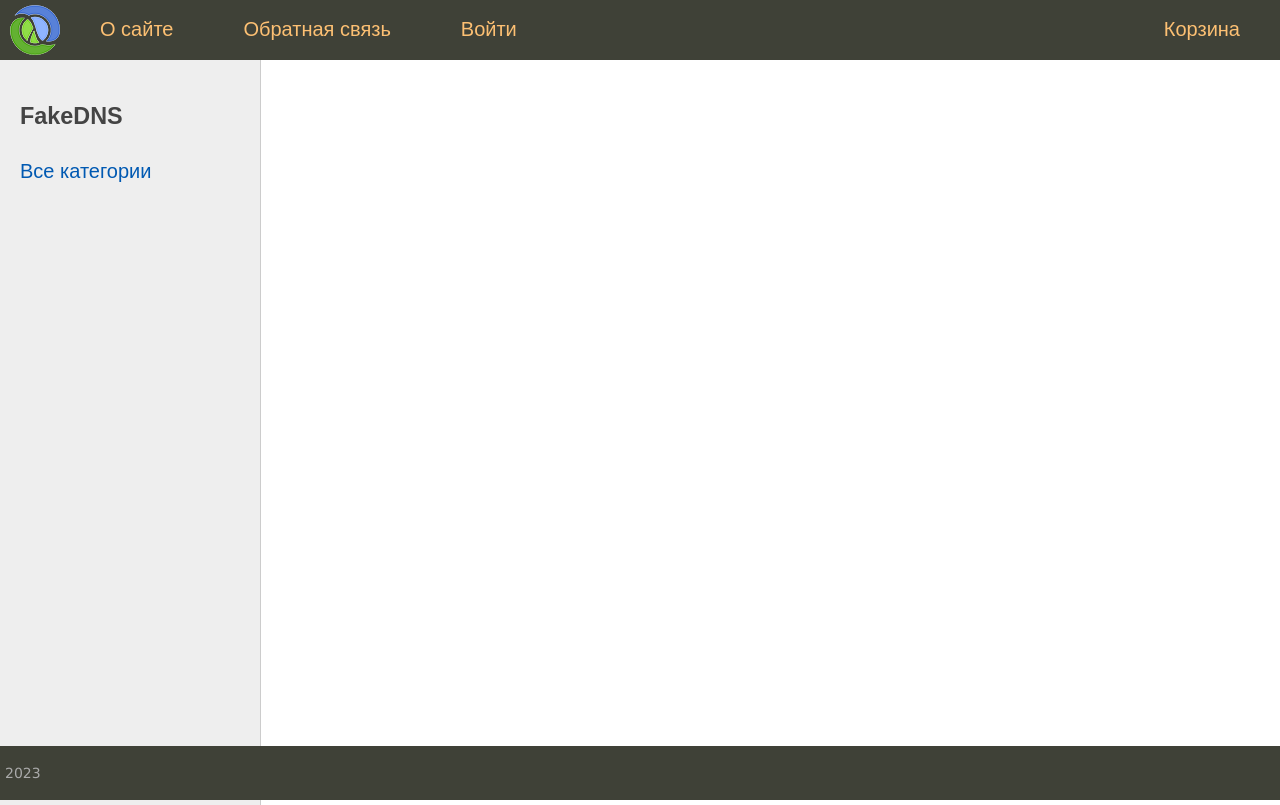
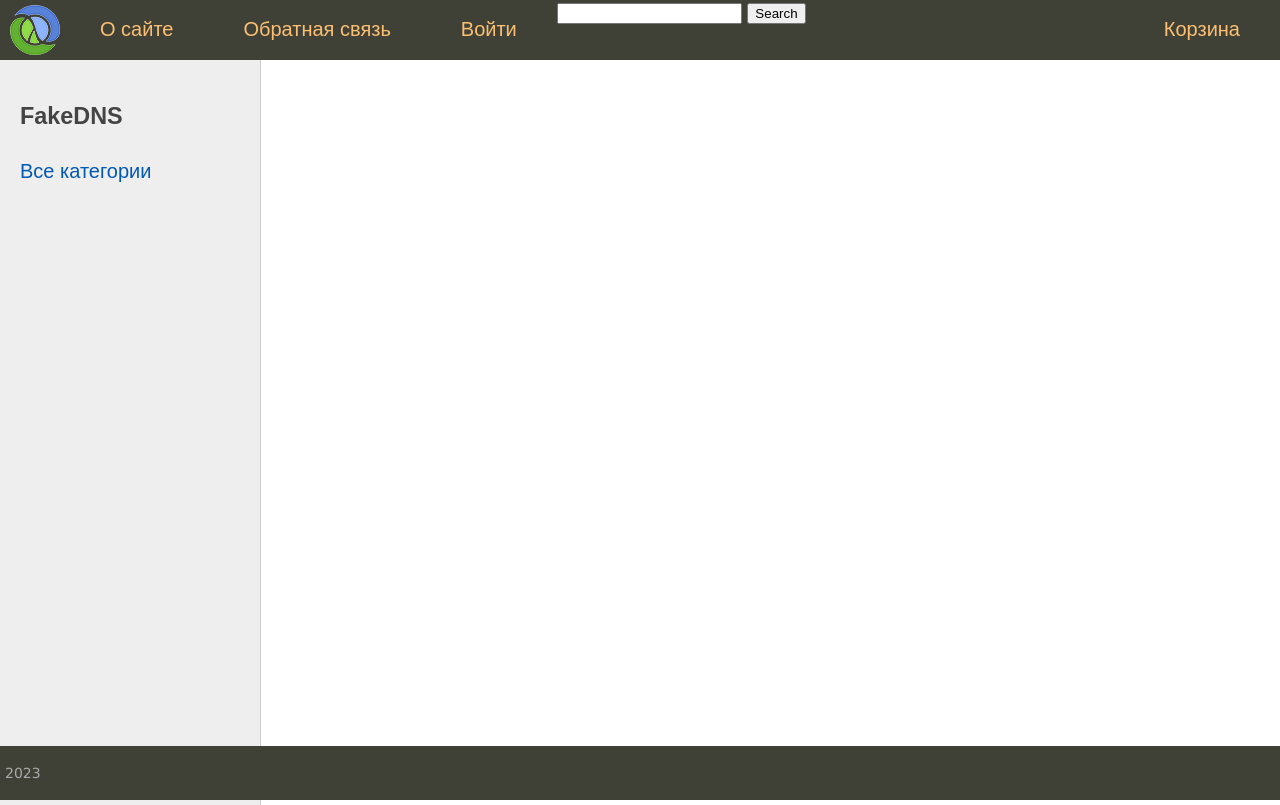
Before and after one commit to ThrallBata/Shop, a Django app: page / in a window 1280 px wide. Shown: the top 805 px of the page. Run offline with Django 4.2, Linux system fonts and the light colour scheme; data that the repository does not hold is empty; parts of the project's set-up code (start-up, migrations or seed data) failed here and were passed over.

Commit message:
add search

```diff
--- a/orders/forms.py
+++ b/orders/forms.py
@@ -1,6 +1,7 @@
 from django import forms
 from .models import Order
 from django.forms import TextInput
+
 
 class OrderCreateForm(forms.ModelForm):
     class Meta:
--- a/shop/forms.py
+++ b/shop/forms.py
@@ -1,5 +1,5 @@
-from django.forms import forms
+from django import forms
 
 
-# class SearchForm(forms.Form):
-#     query = forms.CharField()
+class SearchForm(forms.Form):
+    query = forms.CharField()
--- a/shop/templates/shop/base.html
+++ b/shop/templates/shop/base.html
@@ -30,9 +30,16 @@
             	<li class="last"><a href="{% url m.url_name %}">{{m.title}}</a></li>
         	{% endif %}
     	{% endwith %}
+				{% if form_search %}
+				<form action="{% url 'search' %}" method="get">
+        			{{ form_search.query }}
+        			<button type="submit">Search</button>
+    			</form>
+				{% endif %}
 	{% endif %}
 {% endfor %}
 			</ul>
+
 			<div class="clear"></div>
 		</div>
 {% endblock mainmenu %}
--- a/shop/templates/shop/index.html
+++ b/shop/templates/shop/index.html
@@ -11,7 +11,7 @@
 	<p class="first">Категория: {{p.category}}</p>
 </div>
 {% if p.photo %}
-	<p><img class="img-article-left thumb" src="{{p.photo.url}}"></p>
+	<a href="{{ p.get_absolute_url }}"><p><img class="img-article-left thumb" src="{{p.photo.url}}"></p></a>
 {% endif %}
 
 				<h2>{{p.title}}</h2>
--- a/shop/urls.py
+++ b/shop/urls.py
@@ -12,6 +12,7 @@ urlpatterns = [
     path('about/', about, name='about'),
     path('contact/', contact, name='contact'),
     path('login/', login, name='login'),
+    path('search/', post_search, name='search'),
     path('product/<slug:product_slug>/', show_product, name='product'),
     path('category/<int:category_id>/', show_category, name='category'),
 ]
--- a/shop/views.py
+++ b/shop/views.py
@@ -1,8 +1,8 @@
 from django.http import HttpResponse, HttpResponseNotFound, Http404
 from django.shortcuts import render, get_object_or_404
 from cart.forms import CartAddProductForm
-# from .forms import SearchForm
-# from haystack.query import SearchQuerySet
+from .forms import SearchForm
+
 
 from .models import *
 
@@ -15,12 +15,13 @@ menu = [{'title': "О сайте", 'url_name': 'about'},
 
 def index(request):
     products = Product.objects.all()
-
+    form_search = SearchForm()
     context = {
         'products': products,
         'menu': menu,
         'title': 'Главная страница',
         'cat_selected': 0,
+        'form_search': form_search
     }
 
     return render(request,
@@ -35,21 +36,15 @@ def about(request):
                    'title': 'О сайте'})
 
 
-# def post_search(request):
-#     form = SearchForm()
-#     if 'query' in request.GET:
-#         form = SearchForm(request.GET)
-#         if form.is_valid():
-#             cd = form.cleaned_data
-#             results = SearchQuerySet().models(Product).filter(content=cd['query']).load_all()
-#             # count total results
-#             total_results = results.count()
-#     return render(request,
-#                   'shop/search.html',
-#                   {'form': form,
-#                    'cd': cd,
-#                    'results': results,
-#                    'total_results': total_results})
+def post_search(request):
+    if request.method == 'GET':
+        form_search = SearchForm(request.GET)
+
+        if form_search.is_valid():
+            query = form_search.cleaned_data.get("query")
+            products = Product.objects.filter(name__icontains=query)
+            return render(request, 'shop/index.html', {'menu': menu,  'products': products,
+                                                       'form_search': form_search})
 
 
 def contact(request):
@@ -70,14 +65,15 @@ def pageNotFound(request, exception):
 def show_product(request, product_slug):
     product = get_object_or_404(Product, slug=product_slug)
     cart_product_form = CartAddProductForm()
+    form_search = SearchForm()
     context = {
         'product': product,
         'menu': menu,
         'title': product.name,
         'cat_selected': product.category_id,
         'cart_product_form': cart_product_form,
+        'form_search': form_search,
     }
-
     return render(request,
                   'shop/product.html',
                   context=context)
@@ -85,7 +81,7 @@ def show_product(request, product_slug):
 
 def show_category(request, category_id):
     products = Product.objects.filter(category_id=category_id)
-
+    form_search = SearchForm()
     if len(products) == 0:
         raise Http404()
 
@@ -94,6 +90,7 @@ def show_category(request, category_id):
         'menu': menu,
         'title': 'Отображение по рубрикам',
         'cat_selected': category_id,
+        'form_search': form_search,
     }
 
     return render(request,
```
Also changed, not shown: orders/admin.py (+28 -0 lines), shop/templates/shop/search.html (deleted, +0 -24 lines).
